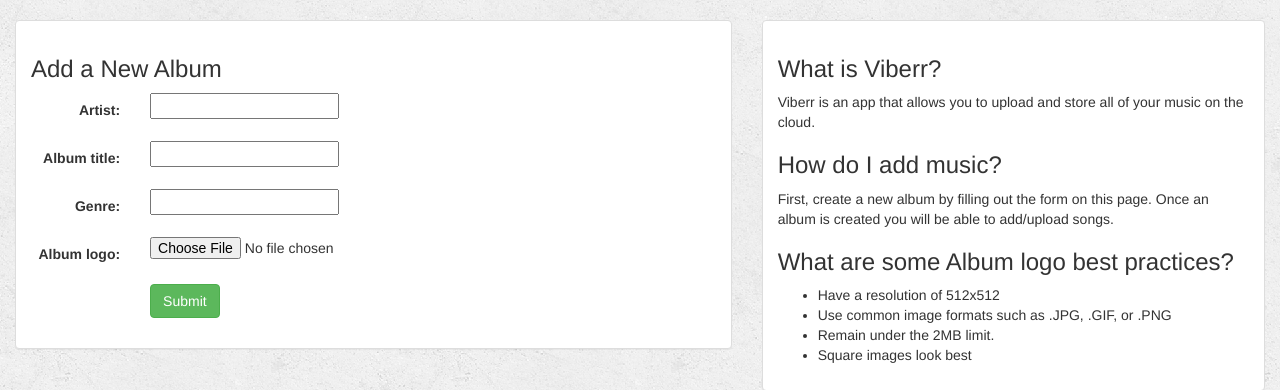
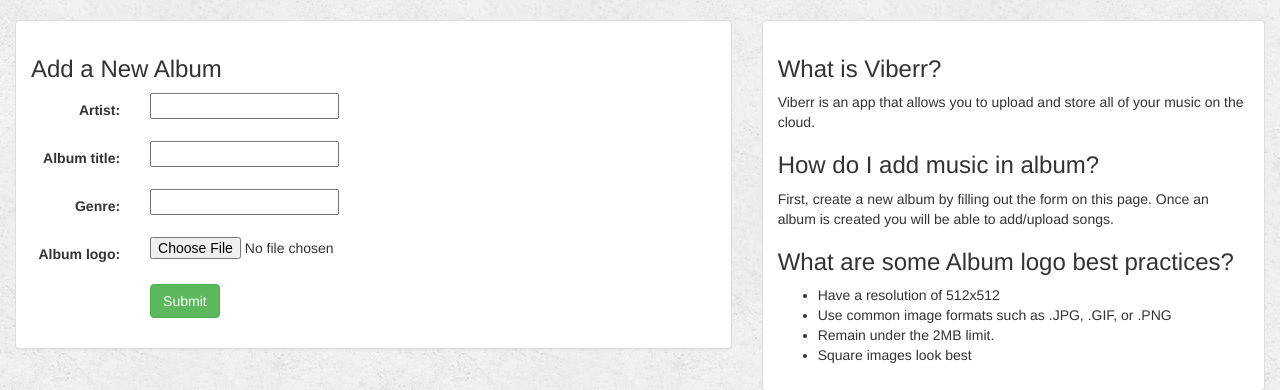
Before and after one commit to maze-runnar/through-the-songs, a Django app: page /create_album/ in a window 1280 px wide. Shown: the part 52-442 px from the top of the page. Run offline with Django 3.2, Linux system fonts and the light colour scheme; a user stored in the database is signed in; parts of the project's set-up code (start-up, migrations or seed data) failed here and were passed over; some libraries are stand-ins or nearby versions.

Commit message:
major change
code is nothing, description is everything

```diff
--- a/music/templates/music/create_album.html
+++ b/music/templates/music/create_album.html
@@ -32,7 +32,7 @@
                 <div class="panel-body">
                     <h3>What is Viberr?</h3>
                     <p>Viberr is an app that allows you to upload and store all of your music on the cloud.</p>
-                    <h3>How do I add music?</h3>
+                    <h3>How do I add music in album?</h3>
                     <p>First, create a new album by filling out the form on this page. Once an album is created you will be able to add/upload songs.</p>
                     <h3>What are some Album logo best practices?</h3>
                     <ul>
```
